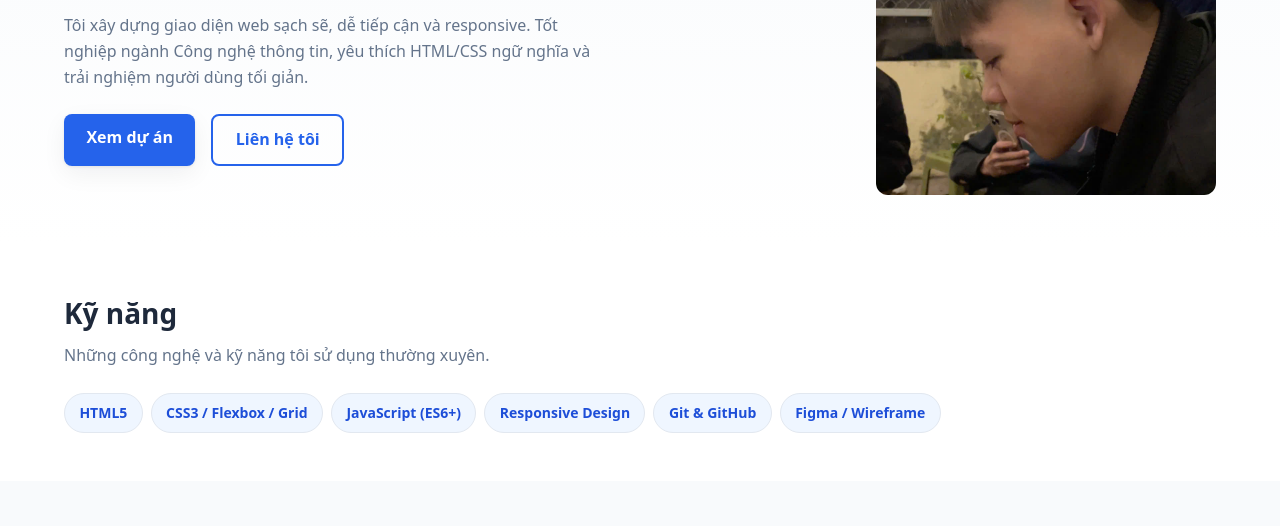
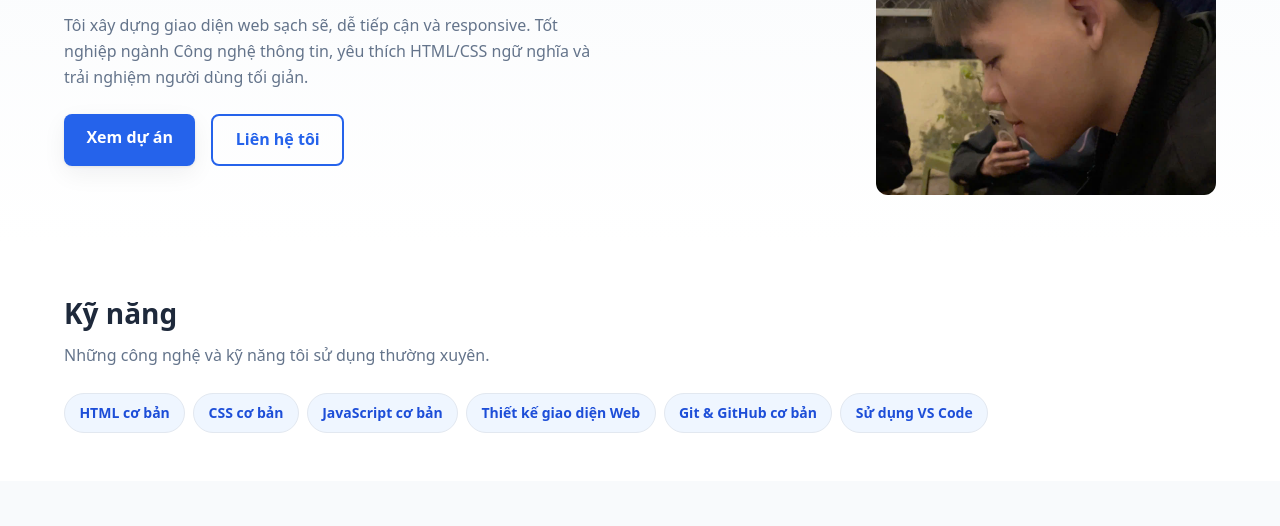
Before and after one commit to hungtdc353/My-CV, a plain HTML site: page index.html in a window 1280 px wide. Shown: the part 246-772 px from the top of the page. Drawn offline with Linux system fonts and the light colour scheme.

Commit message:
Update skills

```diff
--- a/index.html
+++ b/index.html
@@ -79,12 +79,12 @@
         <p class="section-sub">Những công nghệ và kỹ năng tôi sử dụng thường xuyên.</p>
 
         <ul class="skill-grid">
-          <li class="skill-chip">HTML5</li>
-          <li class="skill-chip">CSS3 / Flexbox / Grid</li>
-          <li class="skill-chip">JavaScript (ES6+)</li>
-          <li class="skill-chip">Responsive Design</li>
-          <li class="skill-chip">Git &amp; GitHub</li>
-          <li class="skill-chip">Figma / Wireframe</li>
+          <li class="skill-chip">HTML cơ bản</li>
+          <li class="skill-chip">CSS cơ bản</li>
+          <li class="skill-chip">JavaScript cơ bản</li>
+          <li class="skill-chip">Thiết kế giao diện Web</li>
+          <li class="skill-chip">Git &amp; GitHub cơ bản</li>
+          <li class="skill-chip">Sử dụng VS Code</li>
         </ul>
       </div>
     </section>
```
